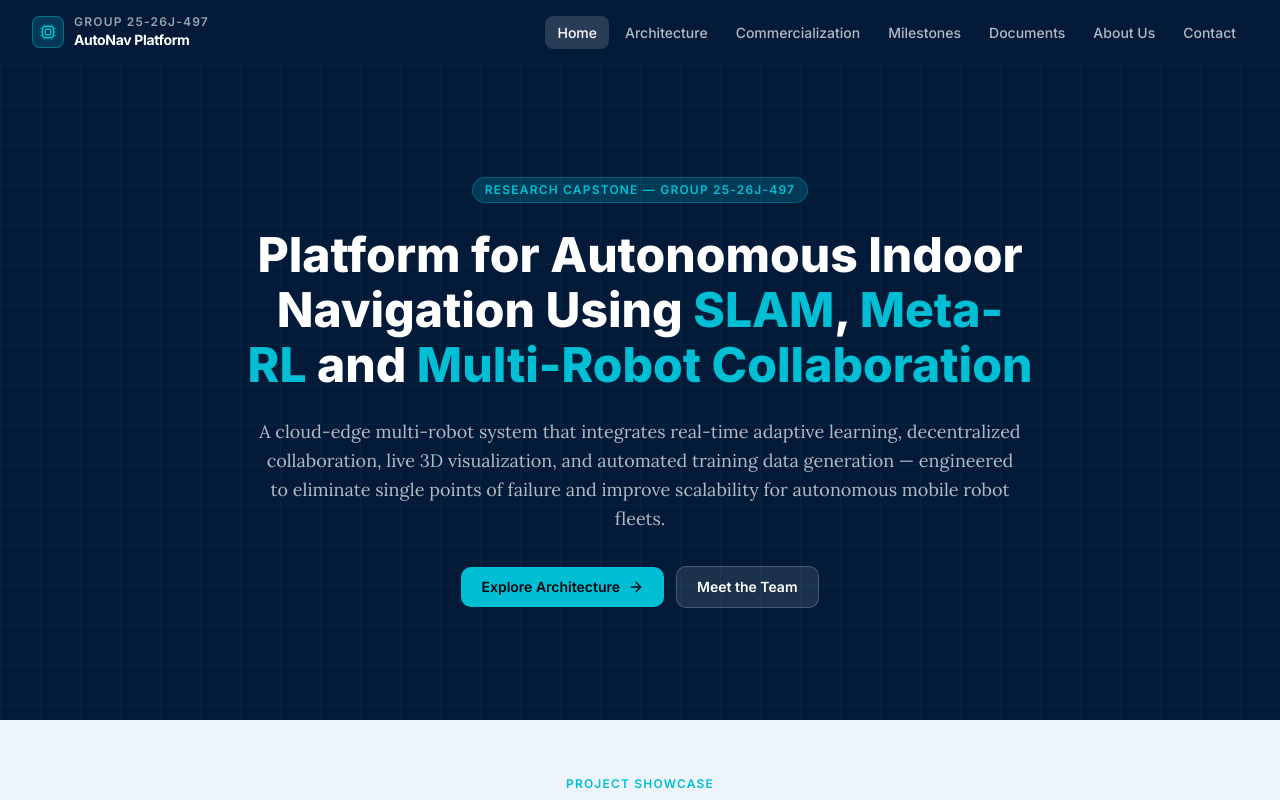
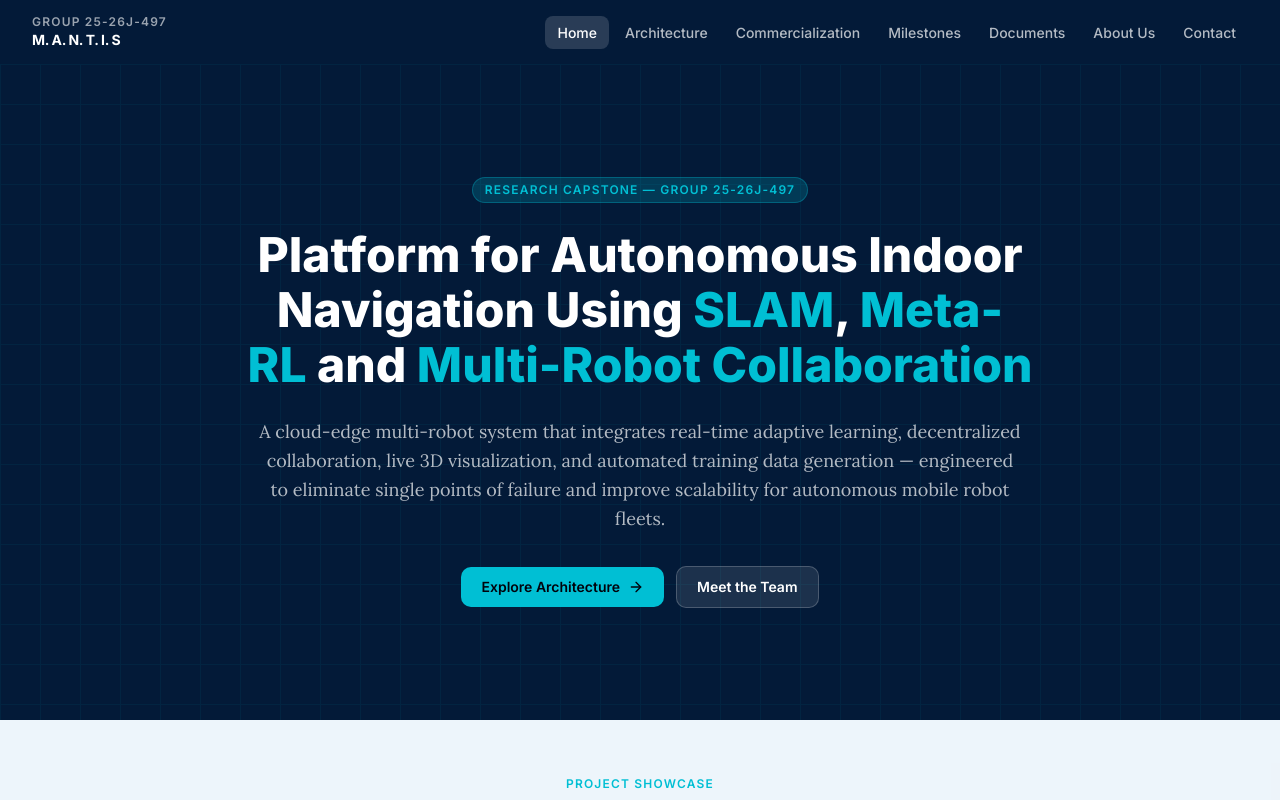
Before and after one commit to Research-Project-25-26J-497/rp_web, a Next.js app: page / in a window 1280 px wide. Shown: the top 800 px of the page. Built offline with nearby package versions, Linux system fonts and the light colour scheme.

Commit message:
changed nav logo

```diff
--- a/components/Navigation.tsx
+++ b/components/Navigation.tsx
@@ -43,12 +43,12 @@ export default function Navigation() {
       <nav className="max-w-7xl mx-auto px-4 sm:px-6 lg:px-8 h-16 flex items-center justify-between">
         {/* Logo */}
         <Link href="/" className="flex items-center gap-2.5 group" aria-label="Go to homepage">
-          <span className="flex items-center justify-center w-8 h-8 rounded-md bg-accent/20 border border-accent/40 group-hover:bg-accent/30 transition-colors">
+          {/* <span className="flex items-center justify-center w-8 h-8 rounded-md bg-accent/20 border border-accent/40 group-hover:bg-accent/30 transition-colors">
             <Cpu className="w-4 h-4 text-accent" aria-hidden />
-          </span>
+          </span> */}
           <div className="flex flex-col leading-none">
             <span className="text-xs font-semibold text-white/60 tracking-widest uppercase">Group 25-26J-497</span>
-            <span className="text-sm font-bold text-white tracking-tight">AutoNav Platform</span>
+            <span className="text-sm font-bold text-white tracking-tight">M. A. N. T. I. S</span>
           </div>
         </Link>
 
```
